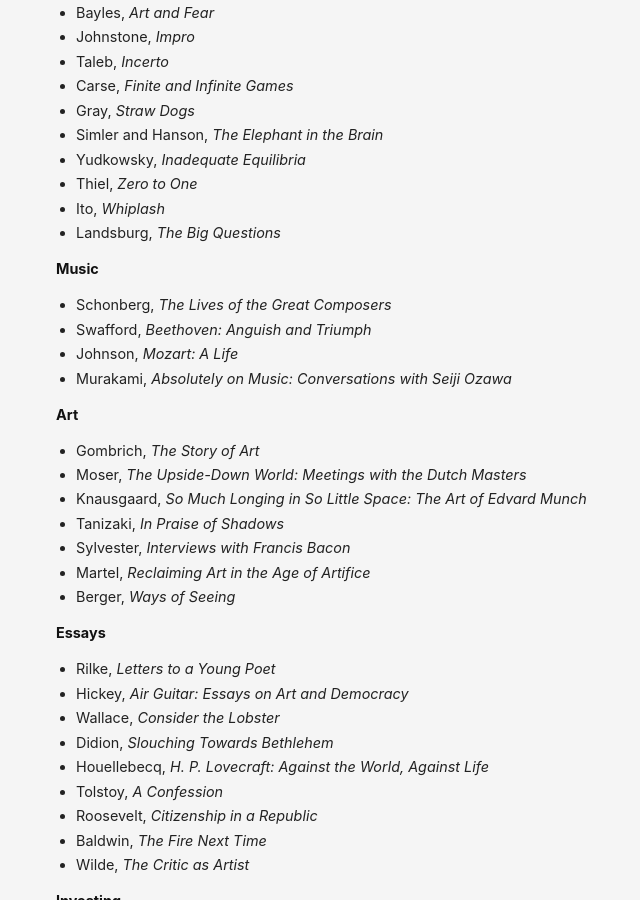
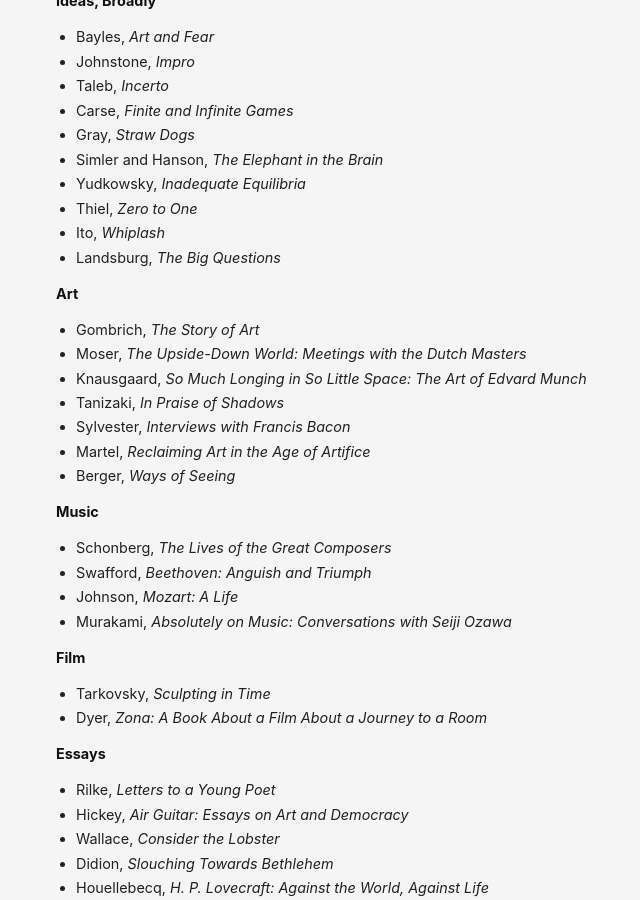
Before and after one commit to danschlz/danschulz.github.io, a Jekyll site: the page built from books.md, in a window 1280 px wide and 900 px high, scrolled down 6892 px. Shown: the whole window, without its empty margins (304-944 px from the left). Built offline with Jekyll 4.4.1, drawn with Linux system fonts in a browser that asks for light colours; part of the change alters nothing that is shown.

Commit message:
Update books.md

```diff
--- a/books.md
+++ b/books.md
@@ -4,46 +4,6 @@ title: Bookshelf
 permalink: /books/
 ---
 I love stumbling on [other people's reading lists](#otherlists), and this page is a list of many of the books I've read in recent years. I also keep a log on [Goodreads](https://www.goodreads.com/user/show/61944802-dan-schulz).
-
-<!---
-**The best**
-
-Bolano, _The Savage Detectives_ and _2666_. My favorite author. His two big novels are the best and worth every bit of effort.
-
-Borges, _Ficciones_. These stories are the easiest way to describe my taste in fiction. Philosophical literature with layers of meaning that reward rereading. Tlön, Uqbar, Orbis Tertius is my favorite, but I come back to all of them frequently.
-
-Adams, _Watership Down_. A story about rabbits that says profound things about friendship, mythology, fertility, totalitarianism, and more.
-
-Sebald, _Austerlitz_. Sebald is perhaps the most sublime prose stylist.
-
-Zweig, _The World of Yesterday_. A literary memoir and first person take on what it was like to watch the world get obliterated in the first half of the twentieth century. A reminder that history can reset itself in a single generation.
-
-Henrich, _The Secret of our Success_. A readable introduction to cultural evolution and my favorite book that you might call "big history." More rigorous than _Sapiens_; _Guns, Germs, and Steel_; and the like.
-
-Chiang, _Stories of your Life and Others_ and _Exhalation_. Like Borges, Chiang writes knock out speculative fiction. Less literary and heavier on the sci-fi.
-
-Wallace, _Consider the Lobster and other Essays_. When I was a teenager I'd Google "highest IQ person ever" and was always surprised to find Goethe alongside John von Neumann. These essays taught me that verbal dexterity can be just as impressive as multiplying eight digit numbers in your head.
-
-Houellebecq, _Submission_. Houellebecq is the author most responsible for getting me hooked on fiction, and Submission is the one I started with. Satirical, hilarious, Straussian.
-
-Ferrante, _The Neapolitan Novels_.
-
-Pesssoa, _The Book of Disquiet_
-
-Sledge, _With the Old Breed_
-
-Murakami, _Hard-Boiled Wonderland and the End of the World_
-
-Hofstadter, _Gödel, Escher, Bach_
-
-Taleb, _Antifragile_
-
-Cowen, _Stubborn Attachments_
-
-Dawkins, _The Selfish Gene_
-
-Mitchell, _Number9Dream_
---->
 
 Jump to:
 * [Economics](#economics)
@@ -60,8 +20,9 @@ Jump to:
 * [China](#china)
 * [Politics / Sociology](#politics)
 * [Ideas, broadly](#ideas)
+* [Art](#art)
 * [Music](#music)
-* [Art](#art)
+* [Film](#film)
 * [Essays](#essays)
 * [Investing](#investing)
 * [Writing](#writing)
@@ -327,12 +288,6 @@ Jump to:
 - Ito, _Whiplash_
 - Landsburg, _The Big Questions_
 
-**Music** <a name="music"></a>
-- Schonberg, _The Lives of the Great Composers_
-- Swafford, _Beethoven: Anguish and Triumph_
-- Johnson, _Mozart: A Life_
-- Murakami,  _Absolutely on Music: Conversations with Seiji Ozawa_
-
 **Art** <a name="art"></a>
 - Gombrich, _The Story of Art_
 - Moser, _The Upside-Down World: Meetings with the Dutch Masters_
@@ -341,6 +296,16 @@ Jump to:
 - Sylvester, _Interviews with Francis Bacon_
 - Martel, _Reclaiming Art in the Age of Artifice_
 - Berger, _Ways of Seeing_
+
+**Music** <a name="music"></a>
+- Schonberg, _The Lives of the Great Composers_
+- Swafford, _Beethoven: Anguish and Triumph_
+- Johnson, _Mozart: A Life_
+- Murakami,  _Absolutely on Music: Conversations with Seiji Ozawa_
+
+**Film** <a name="film"></a>
+- Tarkovsky, _Sculpting in Time_
+- Dyer, _Zona: A Book About a Film About a Journey to a Room_
 
 **Essays** <a name="essays"></a>
 - Rilke, _Letters to a Young Poet_
```
